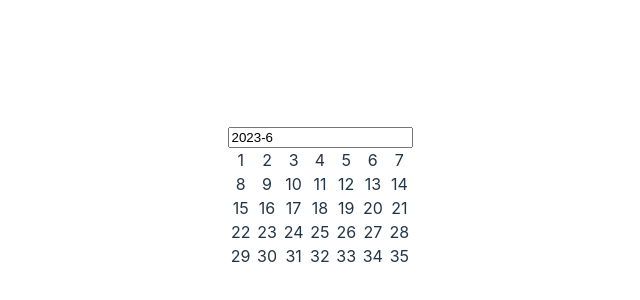
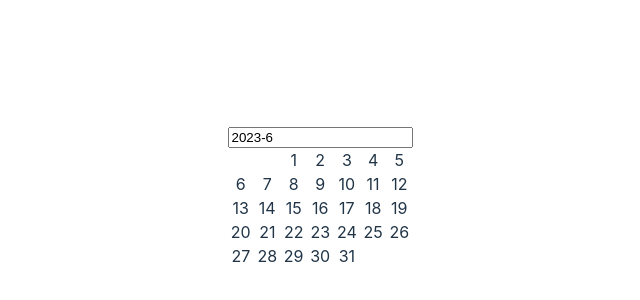
Before and after one commit to nepikn/schedule-film-fest, a React (Vite) app: page / in a window 1280 px wide. Shown: the part 204-504 px from the top of the page, without its empty margins (320-960 px from the left). Built offline with nearby package versions, Linux system fonts and the light colour scheme.

Commit message:
fix month last day, insert 1 row after

```diff
--- a/package.json
+++ b/package.json
@@ -10,6 +10,7 @@
     "preview": "vite preview"
   },
   "dependencies": {
+    "date-fns": "^2.30.0",
     "react": "^18.2.0",
     "react-calendar": "^4.6.0",
     "react-dom": "^18.2.0"
--- a/src/App.tsx
+++ b/src/App.tsx
@@ -1,4 +1,5 @@
 import { useState } from "react";
+import { startOfMonth, getDaysInMonth } from "date-fns";
 // import Calendar from "react-calendar";
 import "./App.css";
 
@@ -19,17 +20,26 @@ function Calendar() {
         // onInput={(e) => setInputVal(e.target.value)}
         onChange={(e) => setTime(new Date(e.target.value))}
       />
-      <Month firstDayWeek={time.getDay() - (time.getDate() % 7) + 1} />
+      <Month
+        firstDayWeek={startOfMonth(time).getDay()}
+        lastDay={getDaysInMonth(time)}
+      />
     </>
   );
 }
 
-function Month({ firstDayWeek }: { firstDayWeek: number }) {
+function Month({
+  firstDayWeek,
+  lastDay,
+}: {
+  firstDayWeek: number;
+  lastDay: number;
+}) {
   let day = 1;
   return (
     <div className="month">
-      {new Array(35).fill("").map((_, i) => (
-        <div>{i < firstDayWeek % 7 ? "" : day++}</div>
+      {new Array(firstDayWeek + lastDay).fill("").map((_, i) => (
+        <div>{i < firstDayWeek ? "" : day++}</div>
       ))}
     </div>
   );
```
Also changed, not shown: 1 other file (tests, documents, lock files or other folders).
